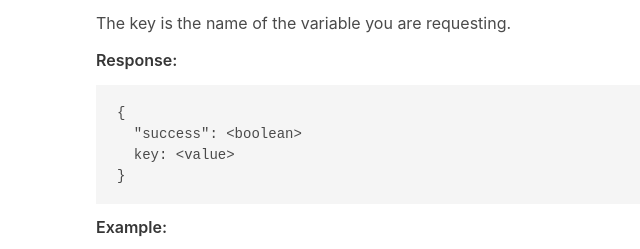
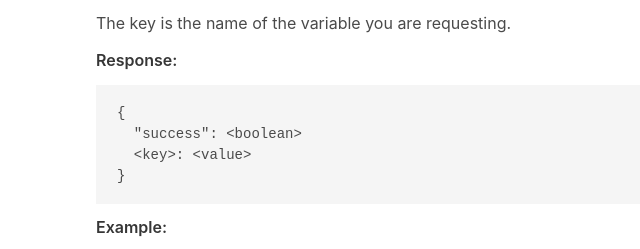
Before and after one commit to mejszin/embeddables, a plain HTML site: page index.html in a window 1280 px wide. Shown: the part 1839-2088 px from the top of the page, 0-640 px from the left. Drawn offline with Linux system fonts and the light colour scheme.

Commit message:
Updated docs

```diff
--- a/index.html
+++ b/index.html
@@ -101,7 +101,7 @@
             <pre>/user/get?token={token}&key={variable}</pre>
             <p>The key is the name of the variable you are requesting.</p>
             <h6>Response:</h6>
-            <pre>{<br>&nbsp;&nbsp;"success": &lt;boolean&gt;<br>&nbsp;&nbsp;key: &lt;value&gt;<br>}</pre>
+            <pre>{<br>&nbsp;&nbsp;"success": &lt;boolean&gt;<br>&nbsp;&nbsp;&lt;key&gt;: &lt;value&gt;<br>}</pre>
             <h6>Example:</h6>
             <pre>https://embeddabl.es/v1/user/get?token=eXaMPl3s&key=alias</pre>
             <pre>{<br>&nbsp;&nbsp;"alias": "Louis"<br>}</pre>
```
